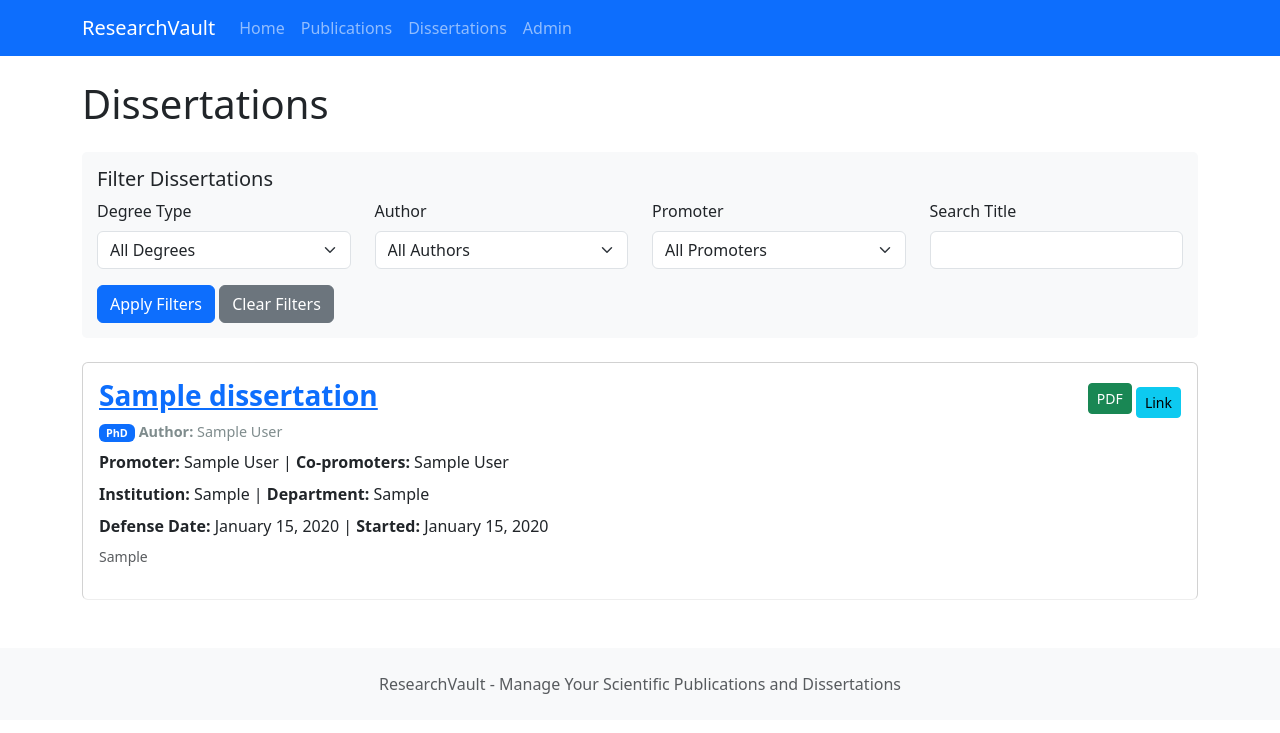
After one commit to pjvolders/ResearchVault, a Django app: page /dissertations/ in a window 1280 px wide. The commit adds this page. Shown: the top 733 px of the page. Run offline with Django 4.2, Linux system fonts and the light colour scheme; tables that the repository leaves empty hold one stand-in row (values such as "Sample post").

Commit message:
Add views and templates for Dissertation model
- Created DissertationListView with filtering by degree, author, and promoter
- Created DissertationDetailView for detailed information display
- Added dissertation_list.html template with filtering and pagination
- Added dissertation_detail.html template with full dissertation details
- Updated home view to include dissertation information and statistics
- Updated base template to include dissertations in navigation
- Enhanced home template with dissertation listings and links

🤖 Generated with [Claude Code](https://claude.ai/code)
Co-Authored-By: Claude <noreply@anthropic.com>

```diff
--- a/ResearchVault/core/templates/core/base.html
+++ b/ResearchVault/core/templates/core/base.html
@@ -8,16 +8,16 @@
     <link href="https://cdn.jsdelivr.net/npm/bootstrap@5.3.0-alpha1/dist/css/bootstrap.min.css" rel="stylesheet">
     <!-- Custom CSS -->
     <style>
-        .publication-item {
+        .publication-item, .dissertation-item {
             padding: 15px;
             margin-bottom: 15px;
             border-bottom: 1px solid #eee;
         }
-        .publication-title {
+        .publication-title, .dissertation-title {
             font-weight: bold;
             color: #2c3e50;
         }
-        .publication-meta {
+        .publication-meta, .dissertation-meta {
             font-size: 0.9em;
             color: #7f8c8d;
         }
@@ -49,6 +49,9 @@
                         <a class="nav-link" href="{% url 'core:publication_list' %}">Publications</a>
                     </li>
                     <li class="nav-item">
+                        <a class="nav-link" href="{% url 'core:dissertation_list' %}">Dissertations</a>
+                    </li>
+                    <li class="nav-item">
                         <a class="nav-link" href="/admin/">Admin</a>
                     </li>
                 </ul>
@@ -64,7 +67,7 @@
     <!-- Footer -->
     <footer class="bg-light py-4 mt-5">
         <div class="container text-center">
-            <p class="text-muted mb-0">ResearchVault - Manage Your Scientific Publications</p>
+            <p class="text-muted mb-0">ResearchVault - Manage Your Scientific Publications and Dissertations</p>
         </div>
     </footer>
 
--- /dev/null
+++ b/ResearchVault/core/templates/core/dissertation_list.html
@@ -0,0 +1,170 @@
+{% extends 'core/base.html' %}
+
+{% block title %}Dissertations{% endblock %}
+
+{% block content %}
+<h1 class="mb-4">Dissertations</h1>
+
+<!-- Filters -->
+<div class="filter-section">
+    <h5>Filter Dissertations</h5>
+    <form method="get" class="row">
+        <div class="col-md-3">
+            <div class="mb-3">
+                <label for="degree" class="form-label">Degree Type</label>
+                <select name="degree" id="degree" class="form-select">
+                    <option value="">All Degrees</option>
+                    {% for degree_value, degree_name in degrees %}
+                        <option value="{{ degree_value }}" {% if current_degree == degree_value %}selected{% endif %}>{{ degree_name }}</option>
+                    {% endfor %}
+                </select>
+            </div>
+        </div>
+        <div class="col-md-3">
+            <div class="mb-3">
+                <label for="author" class="form-label">Author</label>
+                <select name="author" id="author" class="form-select">
+                    <option value="">All Authors</option>
+                    {% for author in authors %}
+                        <option value="{{ author.id }}" {% if current_author == author.id|stringformat:"i" %}selected{% endif %}>{{ author }}</option>
+                    {% endfor %}
+                </select>
+            </div>
+        </div>
+        <div class="col-md-3">
+            <div class="mb-3">
+                <label for="promoter" class="form-label">Promoter</label>
+                <select name="promoter" id="promoter" class="form-select">
+                    <option value="">All Promoters</option>
+                    {% for promoter in promoters %}
+                        <option value="{{ promoter.id }}" {% if current_promoter == promoter.id|stringformat:"i" %}selected{% endif %}>{{ promoter }}</option>
+                    {% endfor %}
+                </select>
+            </div>
+        </div>
+        <div class="col-md-3">
+            <div class="mb-3">
+                <label for="search" class="form-label">Search Title</label>
+                <input type="text" name="search" id="search" class="form-control" value="{{ current_search }}">
+            </div>
+        </div>
+        <div class="col-12">
+            <button type="submit" class="btn btn-primary">Apply Filters</button>
+            <a href="{% url 'core:dissertation_list' %}" class="btn btn-secondary">Clear Filters</a>
+        </div>
+    </form>
+</div>
+
+<!-- Dissertation List -->
+<div class="mt-4">
+    {% for dissertation in dissertations %}
+    <div class="dissertation-item card p-3 mb-3">
+        <div class="row">
+            <div class="col-md-10">
+                <h3 class="dissertation-title">
+                    <a href="{% url 'core:dissertation_detail' dissertation.id %}">{{ dissertation.title }}</a>
+                </h3>
+                <div class="dissertation-meta">
+                    <span class="badge bg-primary">{{ dissertation.get_degree_display }}</span>
+                    <strong>Author:</strong> {{ dissertation.author }}
+                </div>
+                <div class="mt-2">
+                    <strong>Promoter:</strong> {{ dissertation.promoter }}
+
+                    {% if dissertation.copromoters.exists %}
+                        | <strong>Co-promoters:</strong>
+                        {% for copromoter in dissertation.copromoters.all %}
+                            {{ copromoter }}{% if not forloop.last %}, {% endif %}
+                        {% endfor %}
+                    {% endif %}
+                </div>
+                <div class="mt-2">
+                    {% if dissertation.institution %}
+                        <strong>Institution:</strong> {{ dissertation.institution }}
+                    {% endif %}
+
+                    {% if dissertation.department %}
+                        | <strong>Department:</strong> {{ dissertation.department }}
+                    {% endif %}
+                </div>
+                <div class="mt-2">
+                    {% if dissertation.defense_date %}
+                        <strong>Defense Date:</strong> {{ dissertation.defense_date|date:"F j, Y" }}
+                    {% endif %}
+
+                    {% if dissertation.start_date %}
+                        | <strong>Started:</strong> {{ dissertation.start_date|date:"F j, Y" }}
+                    {% endif %}
+                </div>
+
+                {% if dissertation.abstract %}
+                <div class="mt-2">
+                    <p class="text-muted small">{{ dissertation.abstract|truncatewords:50 }}</p>
+                </div>
+                {% endif %}
+            </div>
+            <div class="col-md-2 text-end">
+                {% if dissertation.pdf_file %}
+                <a href="{{ dissertation.pdf_file.url }}" class="btn btn-sm btn-success" target="_blank">
+                    <i class="bi bi-file-pdf"></i> PDF
+                </a>
+                {% endif %}
+
+                {% if dissertation.url %}
+                <a href="{{ dissertation.url }}" class="btn btn-sm btn-info mt-2" target="_blank">
+                    <i class="bi bi-link"></i> Link
+                </a>
+                {% endif %}
+            </div>
+        </div>
+    </div>
+    {% empty %}
+    <div class="alert alert-info">
+        No dissertations found matching your criteria.
+    </div>
+    {% endfor %}
+</div>
+
+<!-- Pagination -->
+{% if is_paginated %}
+<nav aria-label="Dissertation pagination" class="mt-4">
+    <ul class="pagination justify-content-center">
+        {% if page_obj.has_previous %}
+        <li class="page-item">
+            <a class="page-link" href="?page=1{% if current_degree %}&degree={{ current_degree }}{% endif %}{% if current_author %}&author={{ current_author }}{% endif %}{% if current_promoter %}&promoter={{ current_promoter }}{% endif %}{% if current_search %}&search={{ current_search }}{% endif %}" aria-label="First">
+                <span aria-hidden="true">&laquo;&laquo;</span>
+            </a>
+        </li>
+        <li class="page-item">
+            <a class="page-link" href="?page={{ page_obj.previous_page_number }}{% if current_degree %}&degree={{ current_degree }}{% endif %}{% if current_author %}&author={{ current_author }}{% endif %}{% if current_promoter %}&promoter={{ current_promoter }}{% endif %}{% if current_search %}&search={{ current_search }}{% endif %}" aria-label="Previous">
+                <span aria-hidden="true">&laquo;</span>
+            </a>
+        </li>
+        {% endif %}
+
+        {% for num in page_obj.paginator.page_range %}
+            {% if page_obj.number == num %}
+                <li class="page-item active"><a class="page-link" href="#">{{ num }}</a></li>
+            {% elif num > page_obj.number|add:'-3' and num < page_obj.number|add:'3' %}
+                <li class="page-item">
+                    <a class="page-link" href="?page={{ num }}{% if current_degree %}&degree={{ current_degree }}{% endif %}{% if current_author %}&author={{ current_author }}{% endif %}{% if current_promoter %}&promoter={{ current_promoter }}{% endif %}{% if current_search %}&search={{ current_search }}{% endif %}">{{ num }}</a>
+                </li>
+            {% endif %}
+        {% endfor %}
+
+        {% if page_obj.has_next %}
+        <li class="page-item">
+            <a class="page-link" href="?page={{ page_obj.next_page_number }}{% if current_degree %}&degree={{ current_degree }}{% endif %}{% if current_author %}&author={{ current_author }}{% endif %}{% if current_promoter %}&promoter={{ current_promoter }}{% endif %}{% if current_search %}&search={{ current_search }}{% endif %}" aria-label="Next">
+                <span aria-hidden="true">&raquo;</span>
+            </a>
+        </li>
+        <li class="page-item">
+            <a class="page-link" href="?page={{ page_obj.paginator.num_pages }}{% if current_degree %}&degree={{ current_degree }}{% endif %}{% if current_author %}&author={{ current_author }}{% endif %}{% if current_promoter %}&promoter={{ current_promoter }}{% endif %}{% if current_search %}&search={{ current_search }}{% endif %}" aria-label="Last">
+                <span aria-hidden="true">&raquo;&raquo;</span>
+            </a>
+        </li>
+        {% endif %}
+    </ul>
+</nav>
+{% endif %}
+{% endblock %}
--- a/ResearchVault/core/urls.py
+++ b/ResearchVault/core/urls.py
@@ -5,6 +5,12 @@ app_name = 'core'
 
 urlpatterns = [
     path('', views.home_view, name='home'),
+
+    # Publication URLs
     path('publications/', views.PublicationListView.as_view(), name='publication_list'),
     path('publications/<int:pk>/', views.PublicationDetailView.as_view(), name='publication_detail'),
+
+    # Dissertation URLs
+    path('dissertations/', views.DissertationListView.as_view(), name='dissertation_list'),
+    path('dissertations/<int:pk>/', views.DissertationDetailView.as_view(), name='dissertation_detail'),
 ]
--- a/ResearchVault/core/views.py
+++ b/ResearchVault/core/views.py
@@ -1,6 +1,6 @@
 from django.shortcuts import render, get_object_or_404
 from django.views.generic import ListView, DetailView
-from .models import Publication, Person
+from .models import Publication, Person, Dissertation
 
 # Create your views here.
 class PublicationListView(ListView):
@@ -54,14 +54,80 @@ class PublicationDetailView(DetailView):
     context_object_name = 'publication'
 
 
+class DissertationListView(ListView):
+    model = Dissertation
+    template_name = 'core/dissertation_list.html'
+    context_object_name = 'dissertations'
+    paginate_by = 10
+    ordering = ['-defense_date', 'title']
+
+    def get_queryset(self):
+        queryset = super().get_queryset()
+
+        # Filter by degree if provided in URL
+        degree = self.request.GET.get('degree')
+        if degree:
+            queryset = queryset.filter(degree=degree)
+
+        # Filter by author if provided in URL
+        author_id = self.request.GET.get('author')
+        if author_id and author_id.isdigit():
+            queryset = queryset.filter(author__id=int(author_id))
+
+        # Filter by promoter if provided in URL
+        promoter_id = self.request.GET.get('promoter')
+        if promoter_id and promoter_id.isdigit():
+            queryset = queryset.filter(promoter__id=int(promoter_id))
+
+        # Filter by search term if provided
+        search = self.request.GET.get('search')
+        if search:
+            queryset = queryset.filter(title__icontains=search)
+
+        return queryset
+
+    def get_context_data(self, **kwargs):
+        context = super().get_context_data(**kwargs)
+
+        # Add degree types for filtering
+        from .models import Degree
+        context['degrees'] = Degree.choices
+
+        # Add authors for filtering
+        context['authors'] = Person.objects.all().order_by('last_name', 'first_name')
+
+        # Add promoters for filtering
+        context['promoters'] = Person.objects.filter(
+            promoted_dissertations__isnull=False
+        ).distinct().order_by('last_name', 'first_name')
+
+        # Add current filters
+        context['current_degree'] = self.request.GET.get('degree', '')
+        context['current_author'] = self.request.GET.get('author', '')
+        context['current_promoter'] = self.request.GET.get('promoter', '')
+        context['current_search'] = self.request.GET.get('search', '')
+
+        return context
+
+
+class DissertationDetailView(DetailView):
+    model = Dissertation
+    template_name = 'core/dissertation_detail.html'
+    context_object_name = 'dissertation'
+
+
 def home_view(request):
     recent_publications = Publication.objects.order_by('-publication_year', '-created_at')[:5]
+    recent_dissertations = Dissertation.objects.order_by('-defense_date', '-created_at')[:3]
     total_publications = Publication.objects.count()
+    total_dissertations = Dissertation.objects.count()
     total_authors = Person.objects.count()
 
     context = {
         'recent_publications': recent_publications,
+        'recent_dissertations': recent_dissertations,
         'total_publications': total_publications,
+        'total_dissertations': total_dissertations,
         'total_authors': total_authors,
     }
 
```
Also changed, not shown: ResearchVault/core/templates/core/dissertation_detail.html (added, +185 -0 lines), ResearchVault/core/templates/core/home.html (+60 -10 lines).
